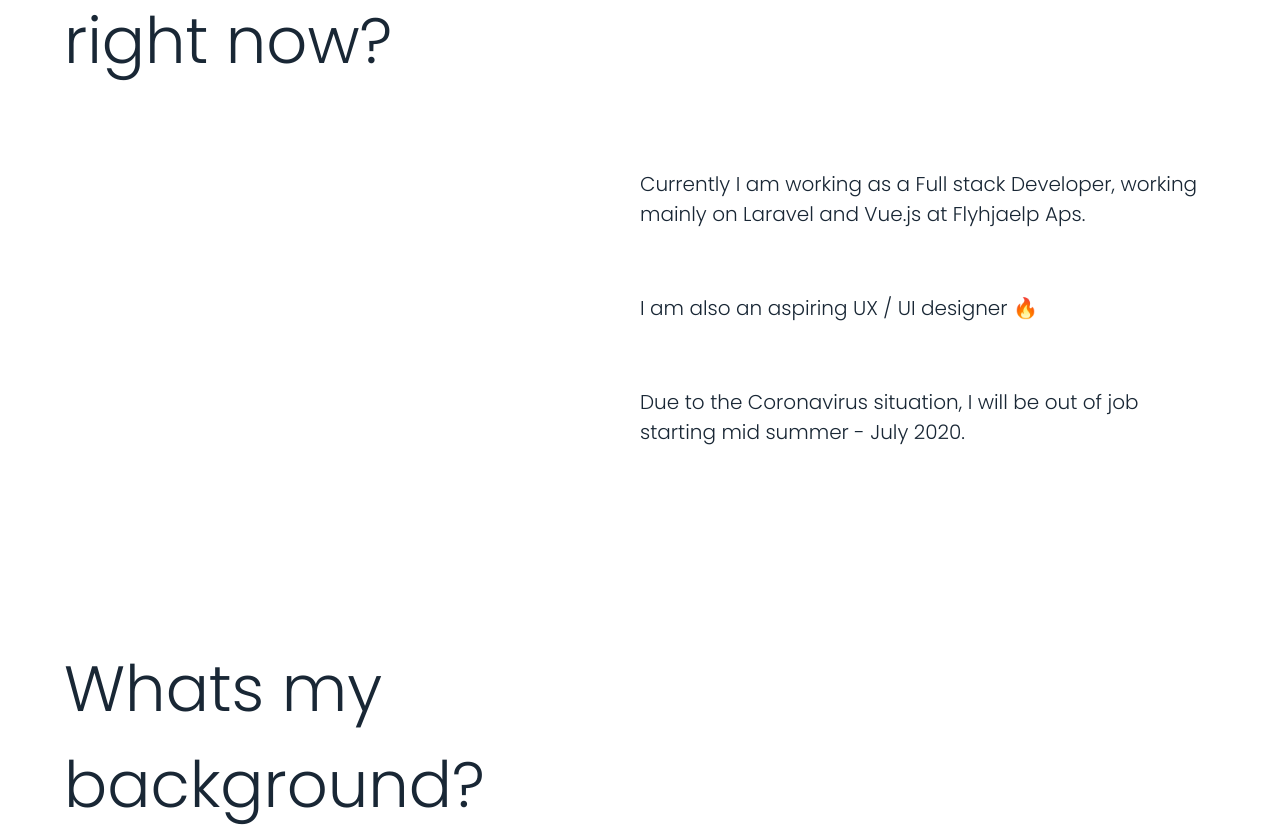
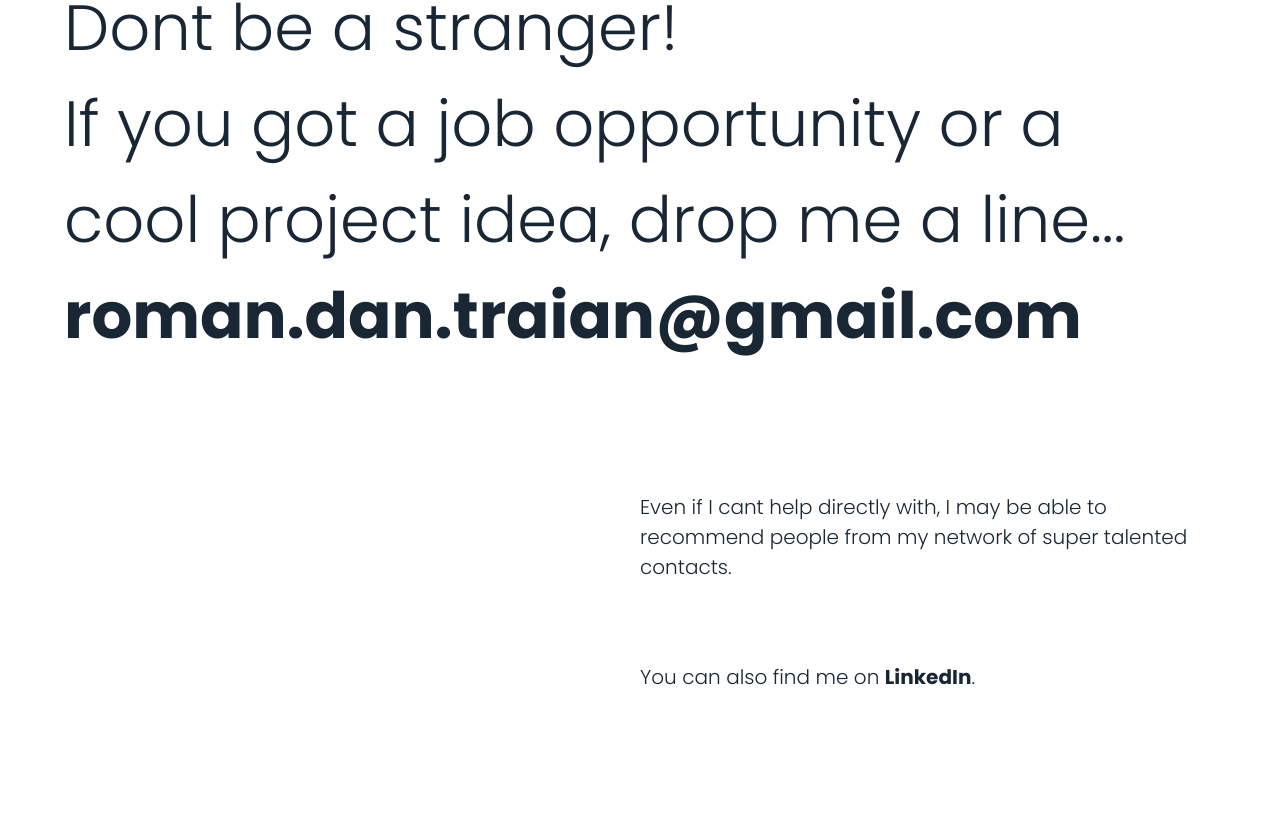
Before and after one commit to Dan-Traian/the-dan, a Vue app: page / in a window 1280 px wide. Shown: the part 1148-1980 px from the top of the page. After the commit the page ends 1920 px from the top, so only its background shows below. Built offline with nearby package versions, Linux system fonts and the light colour scheme; a web font is replaced by a local one.

Commit message:
cleaned up app temp

```diff
--- a/src/App.vue
+++ b/src/App.vue
@@ -9,11 +9,11 @@
 
       <!--      <div class="spacer w-full py-20"></div>-->
 
-      <what-now></what-now>
+      <!--      <what-now></what-now>-->
 
       <!--      <div class="spacer w-full py-20"></div>-->
 
-      <background></background>
+      <!--      <background></background>-->
 
       <!--      <div class="spacer w-full py-20"></div>-->
 
@@ -35,7 +35,9 @@ export default {
   components: {
     scene: Scene,
     hero: Hero,
+    // eslint-disable-next-line vue/no-unused-components
     whatNow: WhatNow,
+    // eslint-disable-next-line vue/no-unused-components
     background: Background,
     contact: Contact,
   },
```
Also changed, not shown: 1 other file (tests, documents, lock files or other folders).
